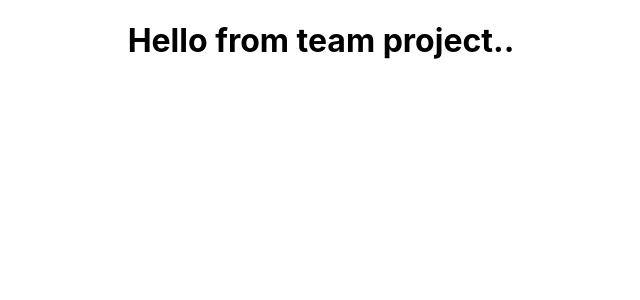
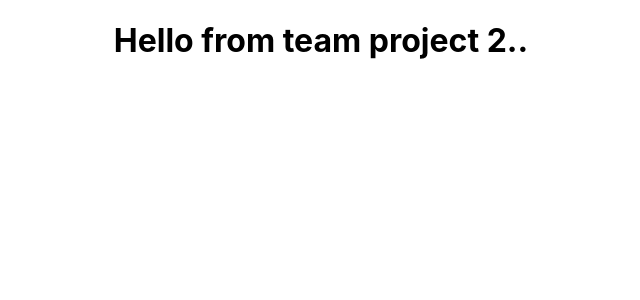
Before and after one commit to Pranta07/lady-client, a React (Create React App) app: page / in a window 1280 px wide. Shown: the top 300 px of the page, without its empty margins (319-959 px from the left). Built offline with nearby package versions, Linux system fonts and the light colour scheme.

Commit message:
intial commit

```diff
--- a/src/App.js
+++ b/src/App.js
@@ -4,7 +4,7 @@ import './App.css';
 function App() {
   return (
     <div className="App">
-      <h1>Hello from team project..</h1>
+      <h1>Hello from team project 2..</h1>
     </div>
   );
 }
```
